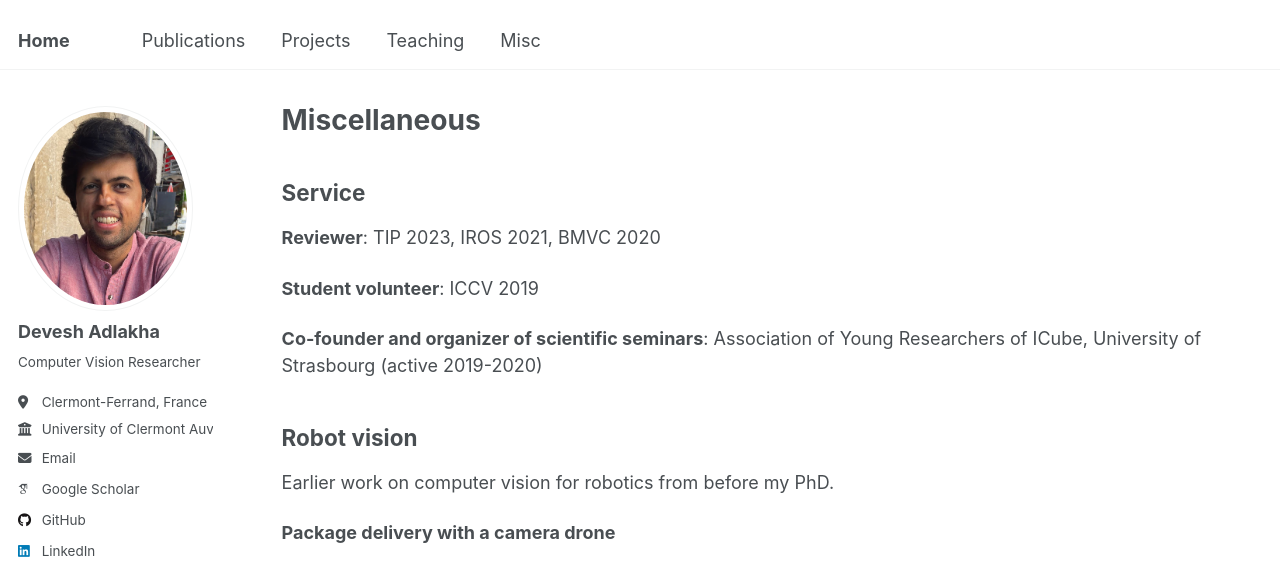
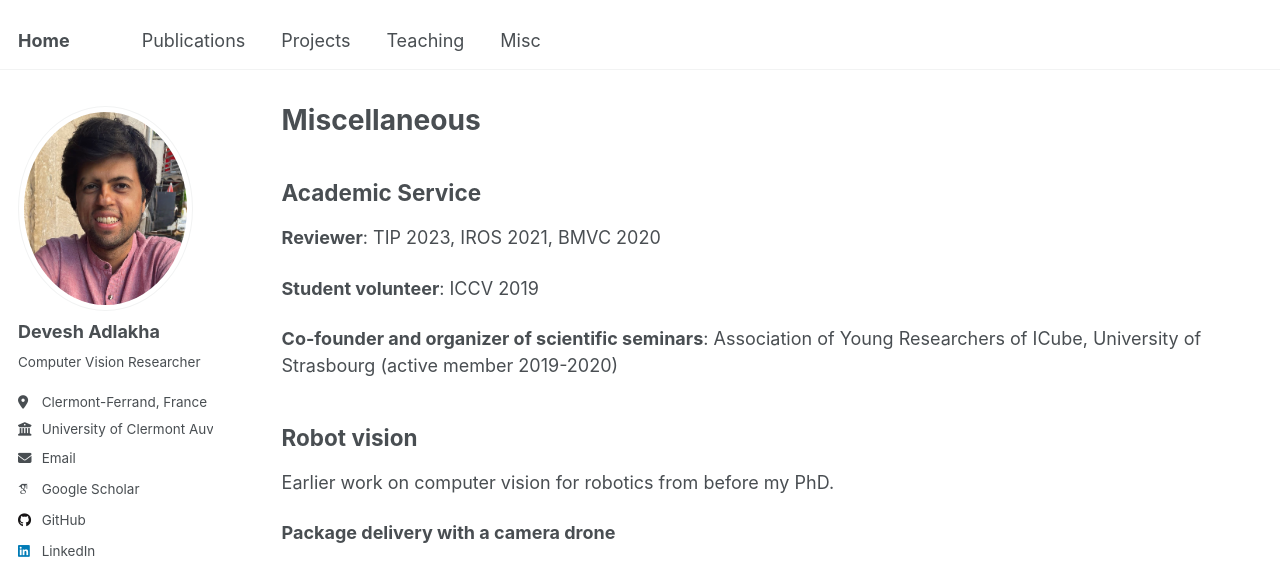
Before and after one commit to devadlakha/devadlakha.github.io, a Jekyll site: the page built from _pages/misc.md, in a window 1280 px wide and 900 px high, cut to the strip 0-566 px from the top of the window. Built offline with Jekyll 4.4.1, drawn with Linux system fonts in a browser that asks for light colours; some web fonts are replaced.

Commit message:
Update misc.md

```diff
--- a/_pages/misc.md
+++ b/_pages/misc.md
@@ -5,13 +5,13 @@ permalink: /misc/
 author_profile: true
 ---
 
-## Service
+## Academic Service
 
 **Reviewer**: TIP 2023, IROS 2021, BMVC 2020
 
 **Student volunteer**: ICCV 2019
 
-**Co-founder and organizer of scientific seminars**: Association of Young Researchers of ICube, University of Strasbourg (active 2019-2020)
+**Co-founder and organizer of scientific seminars**: Association of Young Researchers of ICube, University of Strasbourg (active member 2019-2020)
 
 
 ## Robot vision
```
